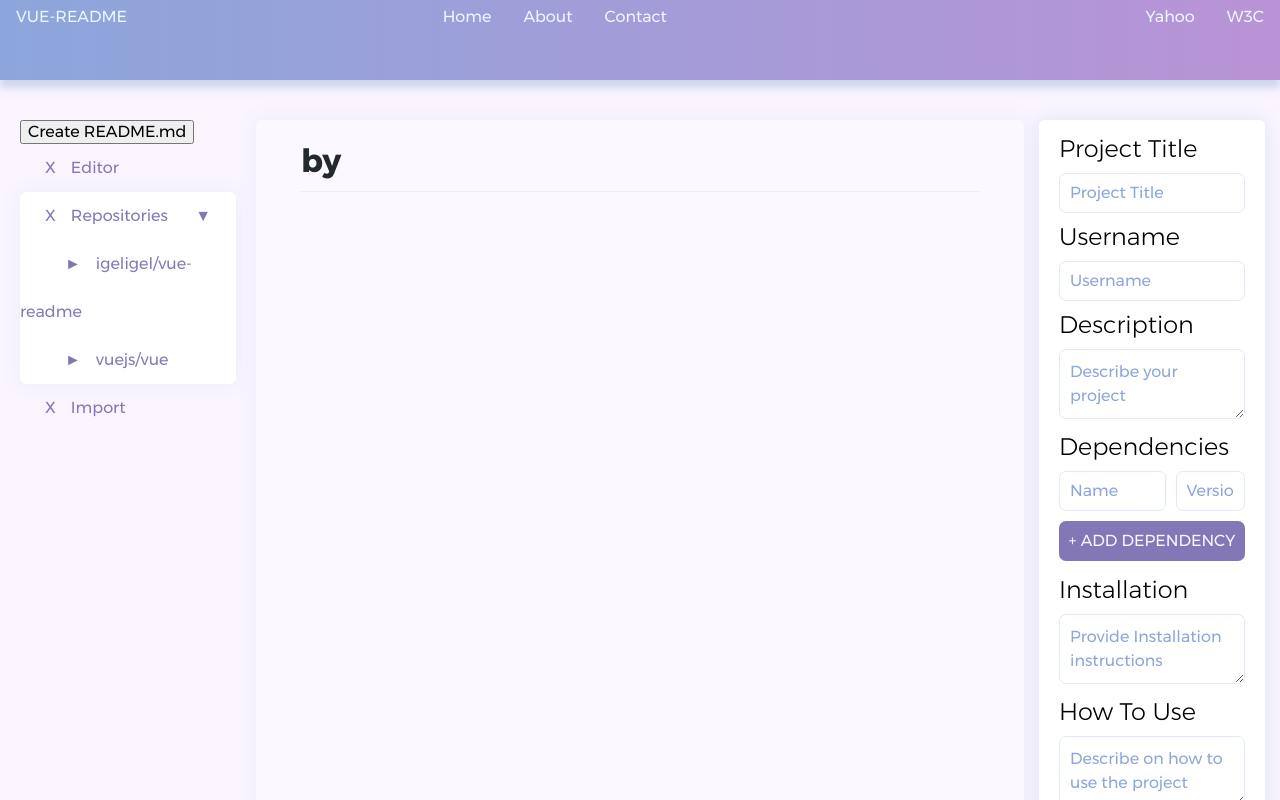
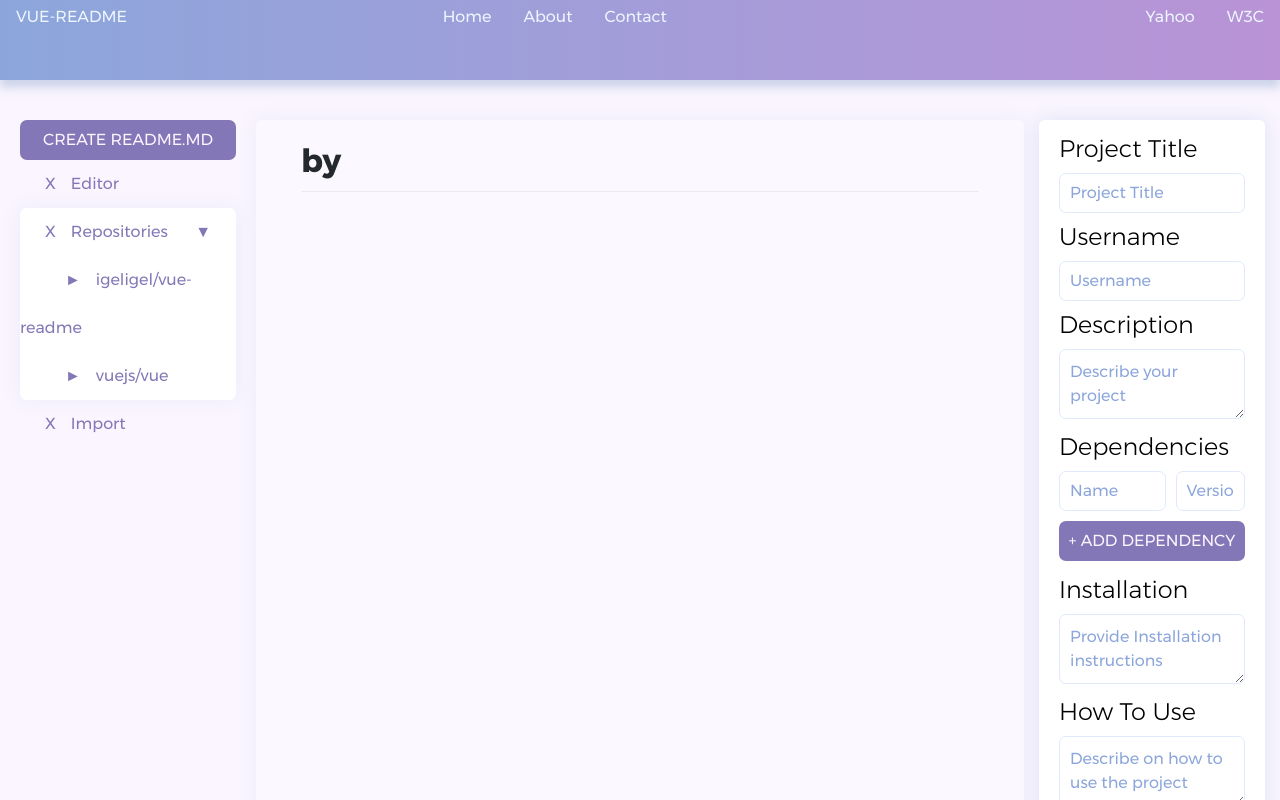
Before and after one commit to igeligel/vue-readme, a Vue app: page /#/ in a window 1280 px wide. Shown: the top 800 px of the page. Built offline with nearby package versions, Linux system fonts and the light colour scheme.

Commit message:
refactor(home)
use button component

```diff
--- a/src/views/home.vue
+++ b/src/views/home.vue
@@ -2,7 +2,9 @@
   <div class="pure-g">
     <div class="pure-u-1 pure-u-md-1-5 panel menu-panel" style="margin-top: 40px;">
       <div style="padding-left: 20px; padding-right: 20px;">
-        <button class="add-button">Create README.md</button>
+        <vue-r-button
+          :label="'Create README.md'">
+        </vue-r-button>
       </div>
       <div>
         <div class="menu-item"><span class="menu-item-icon">X</span>Editor</div>
```
